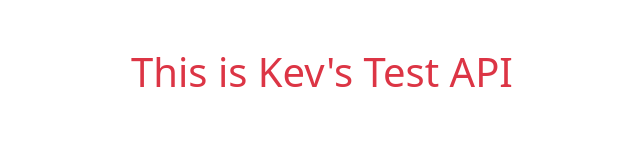
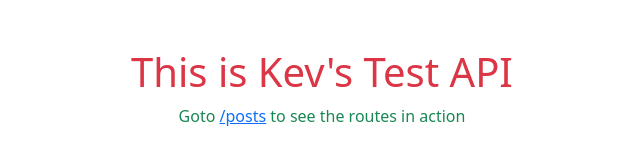
Before and after one commit to kevinjmosley93/test-api, a website: page index.html in a window 1280 px wide. Shown: the whole page, without its empty margins (318-958 px from the left). Drawn offline with nearby package versions, Linux system fonts and the light colour scheme.

Commit message:
add text

```diff
--- a/index.html
+++ b/index.html
@@ -9,6 +9,7 @@
 </head>
 <body>
     <h1 class="text-danger text-center mt-5">This is Kev's Test API</h1>
+    <p class="text-success text-center mt-2">Goto <a href="/posts">/posts</a> to see the routes in action</p>
 </body>
 <script src="https://cdn.jsdelivr.net/npm/bootstrap@5.1.3/dist/js/bootstrap.bundle.min.js" integrity="sha384-ka7Sk0Gln4gmtz2MlQnikT1wXgYsOg+OMhuP+IlRH9sENBO0LRn5q+8nbTov4+1p" crossorigin="anonymous"></script>
 </html>
```
